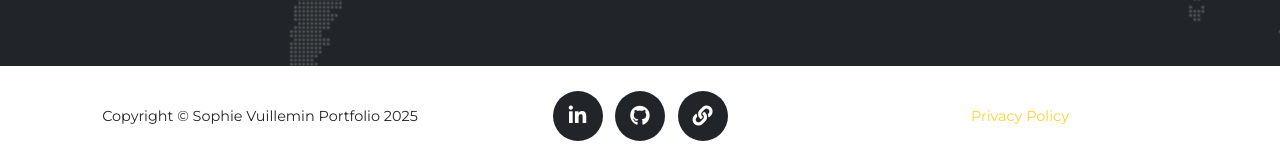
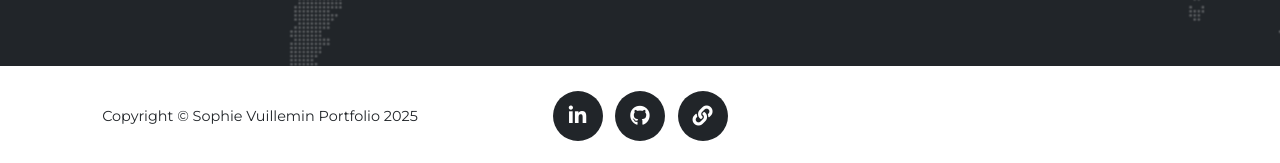
Before and after one commit to 24570335/portfolioSophieV, a Jekyll site: the page built from index.md, in a window 1280 px wide and 900 px high, scrolled down 7570 px. Shown: the part 734-897 px from the top of the window. Built offline with Jekyll 4.4.1, drawn with Linux system fonts in a browser that asks for light colours; some web fonts are replaced.

Commit message:
Update footer.html

```diff
--- a/_includes/footer.html
+++ b/_includes/footer.html
@@ -32,7 +32,7 @@
             >
           </li>
         </ul>
-      </div>
+      </div> -->
     </div>
     {% else %}
     <div class="row align-items-center">
@@ -56,7 +56,7 @@
         </ul>
       </div>
       <!-- Legal -->
-      <div class="col-md-4">
+      <!-- <div class="col-md-4">
         <ul class="list-inline quicklinks">
           <li class="list-inline-item">
             <a href="legal"
@@ -65,7 +65,7 @@
             >
           </li>
         </ul>
-      </div>
+      </div> -->
     </div>
     {% endif %}
   </div>
```
Also changed, not shown: other parts of _includes/footer.html (+1 -1 lines).
